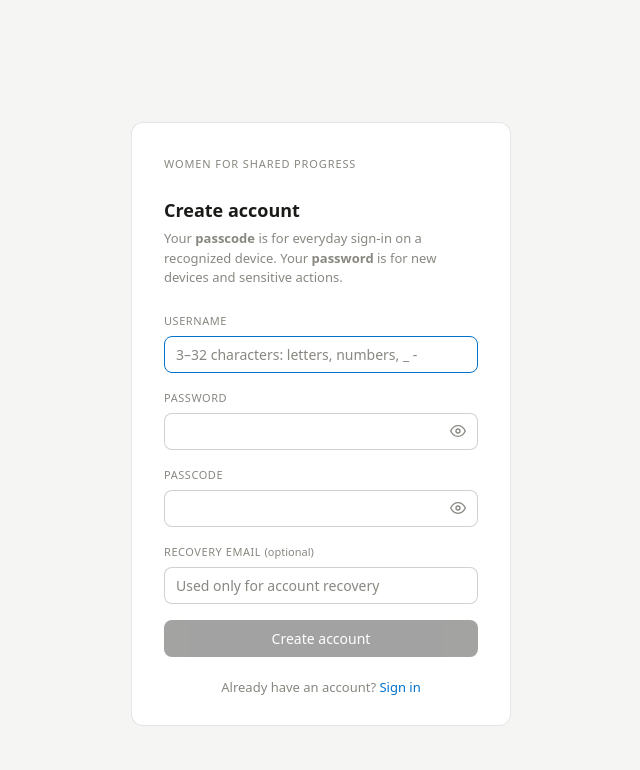
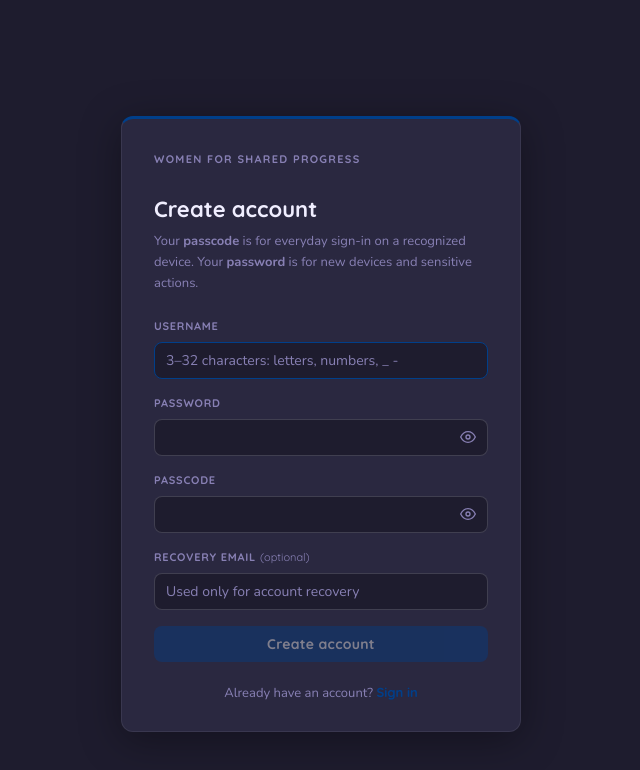
Before and after one commit to wynsday/lawtracker1, a React (Vite) app: page /register in a window 1280 px wide. Shown: the top 770 px of the page, without its empty margins (319-959 px from the left). Built offline with nearby package versions, Linux system fonts and the light colour scheme; no server answers; a web font is replaced by a local one.

Commit message:
restyle login and register pages to match design system

```diff
--- a/src/auth.css
+++ b/src/auth.css
@@ -7,38 +7,44 @@
   justify-content: center;
   background: var(--color-bg-secondary);
   padding: 1rem;
+  font-family: 'Nunito', sans-serif;
 }
 
 .auth-card {
-  background: var(--color-bg-primary);
-  border: .5px solid var(--color-border-light);
+  background: var(--color-card, #2a2840);
+  border: 1px solid var(--color-border-light);
+  border-top: 3px solid var(--michigan-bg);
   border-radius: var(--radius-lg);
   padding: 2rem 2rem 1.75rem;
   width: 100%;
-  max-width: 380px;
+  max-width: 400px;
+  box-shadow: 0 8px 40px rgba(0,0,0,.35);
 }
 
 .auth-wordmark {
+  font-family: 'Quicksand', sans-serif;
   font-size: 11px;
   text-transform: uppercase;
-  letter-spacing: .08em;
+  letter-spacing: .12em;
   color: var(--color-text-tertiary);
   margin-bottom: 1.5rem;
-  font-weight: 500;
+  font-weight: 700;
 }
 
 .auth-title {
-  font-size: 18px;
-  font-weight: 600;
+  font-family: 'Quicksand', sans-serif;
+  font-size: 22px;
+  font-weight: 700;
   color: var(--color-text-primary);
   margin-bottom: .25rem;
 }
 
 .auth-subtitle {
+  font-family: 'Nunito', sans-serif;
   font-size: 13px;
   color: var(--color-text-tertiary);
   margin-bottom: 1.5rem;
-  line-height: 1.5;
+  line-height: 1.6;
 }
 
 .auth-field {
@@ -47,22 +53,23 @@
 
 .auth-label {
   display: block;
+  font-family: 'Quicksand', sans-serif;
   font-size: 11px;
   text-transform: uppercase;
-  letter-spacing: .05em;
+  letter-spacing: .07em;
   color: var(--color-text-tertiary);
   margin-bottom: .4rem;
-  font-weight: 500;
+  font-weight: 700;
 }
 
 .auth-input {
   width: 100%;
-  font-family: var(--font-sans);
+  font-family: 'Nunito', sans-serif;
   font-size: 14px;
   padding: 8px 11px;
   border-radius: var(--radius-md);
   border: 1px solid var(--color-border-medium);
-  background: var(--color-bg-primary);
+  background: var(--color-bg-secondary);
   color: var(--color-text-primary);
   outline: none;
   transition: border-color .15s;
@@ -74,26 +81,28 @@
 
 .auth-input::placeholder {
   color: var(--color-text-tertiary);
+  font-family: 'Nunito', sans-serif;
 }
 
 .auth-btn {
   display: block;
   width: 100%;
-  font-family: var(--font-sans);
+  font-family: 'Quicksand', sans-serif;
   font-size: 14px;
-  font-weight: 500;
+  font-weight: 700;
   padding: 9px 16px;
   border-radius: var(--radius-md);
   border: none;
-  background: var(--color-text-primary);
-  color: var(--color-bg-primary);
+  background: var(--michigan-bg);
+  color: white;
   cursor: pointer;
   transition: opacity .15s;
   margin-top: .25rem;
   text-align: center;
+  letter-spacing: .02em;
 }
 
-.auth-btn:hover:not(:disabled) { opacity: .82; }
+.auth-btn:hover:not(:disabled) { opacity: .85; }
 .auth-btn:disabled { opacity: .4; cursor: default; }
 
 .auth-btn-secondary {
@@ -108,6 +117,7 @@
 }
 
 .auth-notice {
+  font-family: 'Nunito', sans-serif;
   font-size: 13px;
   padding: 8px 12px;
   border-radius: var(--radius-md);
@@ -134,6 +144,7 @@
   display: flex;
   align-items: center;
   gap: 8px;
+  font-family: 'Nunito', sans-serif;
   font-size: 13px;
   color: var(--color-text-secondary);
   margin-bottom: .85rem;
@@ -153,14 +164,15 @@
   background: none;
   border: none;
   cursor: pointer;
+  font-family: 'Quicksand', sans-serif;
   font-size: 13px;
+  font-weight: 600;
   color: var(--color-text-tertiary);
   padding: 0;
   margin-bottom: 1.25rem;
   display: inline-flex;
   align-items: center;
   gap: 4px;
-  font-family: var(--font-sans);
 }
 
 .auth-back:hover { color: var(--color-text-primary); }
@@ -169,10 +181,11 @@
   background: none;
   border: none;
   cursor: pointer;
+  font-family: 'Quicksand', sans-serif;
   font-size: 13px;
+  font-weight: 600;
   color: var(--michigan-bg);
   padding: 0;
-  font-family: var(--font-sans);
   text-decoration: underline;
   text-underline-offset: 2px;
 }
@@ -186,6 +199,7 @@
 }
 
 .auth-footer {
+  font-family: 'Nunito', sans-serif;
   text-align: center;
   font-size: 13px;
   color: var(--color-text-tertiary);
@@ -195,13 +209,14 @@
 
 .auth-footer a,
 .auth-footer-link {
+  font-family: 'Quicksand', sans-serif;
+  font-weight: 600;
   color: var(--michigan-bg);
   text-decoration: none;
   cursor: pointer;
   background: none;
   border: none;
   font-size: 13px;
-  font-family: var(--font-sans);
   padding: 0;
 }
 
@@ -209,8 +224,8 @@
 .auth-footer-link:hover { text-decoration: underline; }
 
 .auth-username-display {
+  font-family: 'Nunito', sans-serif;
   font-size: 14px;
-  font-weight: 500;
   color: var(--color-text-primary);
   margin-bottom: 1.25rem;
 }
@@ -237,7 +252,6 @@
   display: flex;
   align-items: center;
   line-height: 1;
-  font-family: var(--font-sans);
 }
 
 .auth-eye-btn:hover { color: var(--color-text-secondary); }
@@ -371,7 +385,7 @@
   border: none;
   cursor: pointer;
   padding: 0;
-  font-family: var(--font-sans);
+  font-family: 'Nunito', sans-serif;
 }
 
 .ts-swatch-box {
@@ -409,7 +423,7 @@
   cursor: pointer;
   color: rgba(255,255,255,.55);
   font-size: 12px;
-  font-family: var(--font-sans);
+  font-family: 'Quicksand', sans-serif;
   padding: 4px 10px;
   border-radius: 11px;
   white-space: nowrap;
@@ -766,6 +780,7 @@
 .home-rep-card--soon[data-party="republican"]  { border-color: #C00000; }
 .home-rep-card--soon[data-party="independent"] { border-color: #808080; }
 .home-rep-card--soon[data-party="green"]       { border-color: #00B050; }
+.home-rep-card--soon[data-party="republican"]  { border-color: #C00000; }
 .home-rep-card--soon[data-party="libertarian"] { border-color: #FFC000; }
 .home-rep-card--soon[data-party="other"]       { border-color: #B597D5; }
 .home-rep-card--soon[data-party="brown"]       { border-color: #8B4513; }
--- a/src/pages/Login.tsx
+++ b/src/pages/Login.tsx
@@ -26,6 +26,11 @@ export default function Login() {
   const { user, ready, signIn } = useAuth()
   const navigate = useNavigate()
   const location = useLocation()
+
+  useEffect(() => {
+    document.documentElement.setAttribute('data-theme', 'dark')
+    return () => { document.documentElement.removeAttribute('data-theme') }
+  }, [])
 
   // Redirect if already signed in
   useEffect(() => {
--- a/src/pages/Register.tsx
+++ b/src/pages/Register.tsx
@@ -1,4 +1,4 @@
-import { type FormEvent, useState } from 'react'
+import { type FormEvent, useEffect, useState } from 'react'
 import { Link, useNavigate } from 'react-router-dom'
 import { authRegister } from '../lib/authApi'
 
@@ -21,6 +21,11 @@ function EyeOff() {
 
 export default function Register() {
   const navigate = useNavigate()
+
+  useEffect(() => {
+    document.documentElement.setAttribute('data-theme', 'dark')
+    return () => { document.documentElement.removeAttribute('data-theme') }
+  }, [])
 
   const [username,      setUsername]      = useState('')
   const [password,      setPassword]      = useState('')
```
